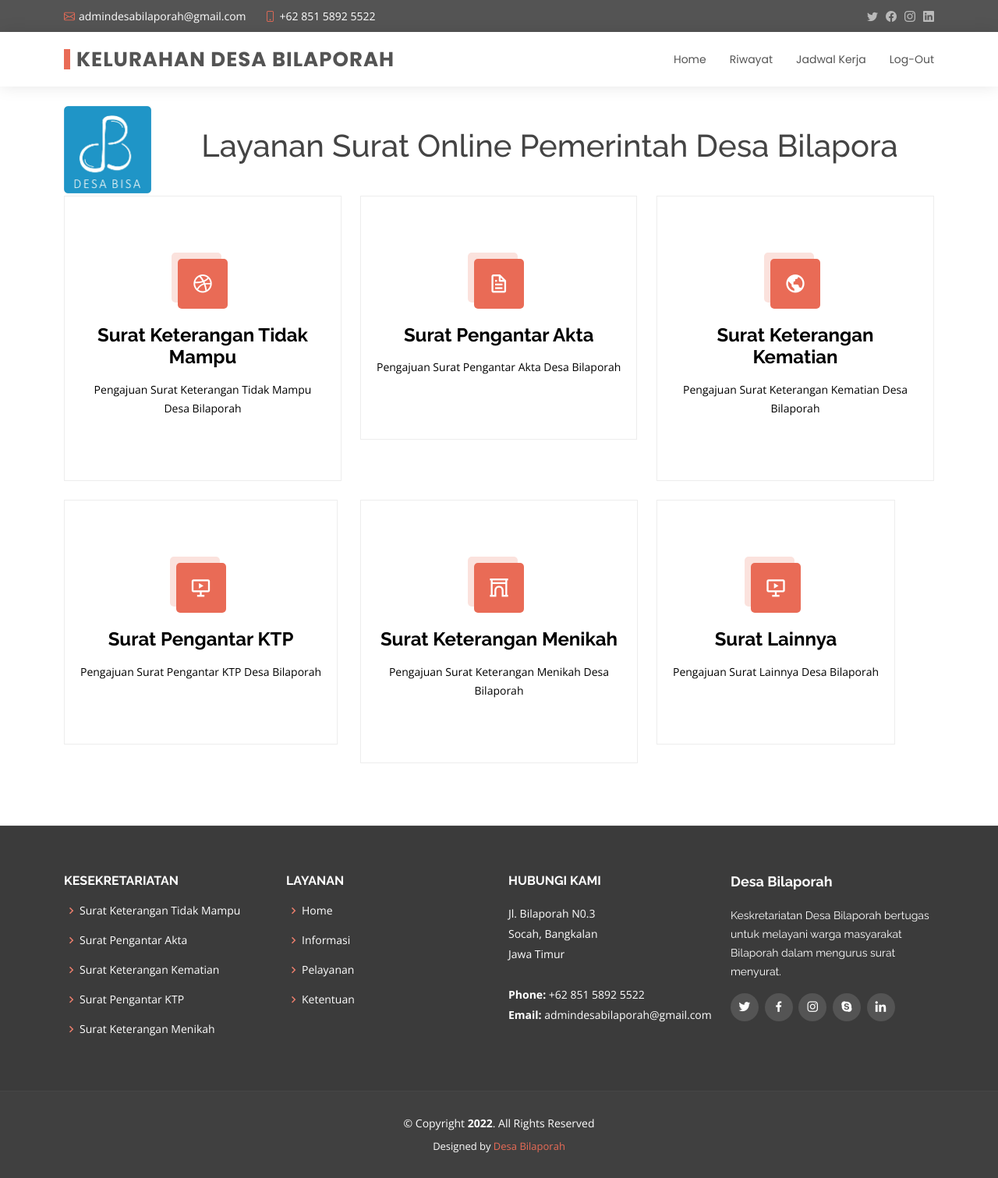
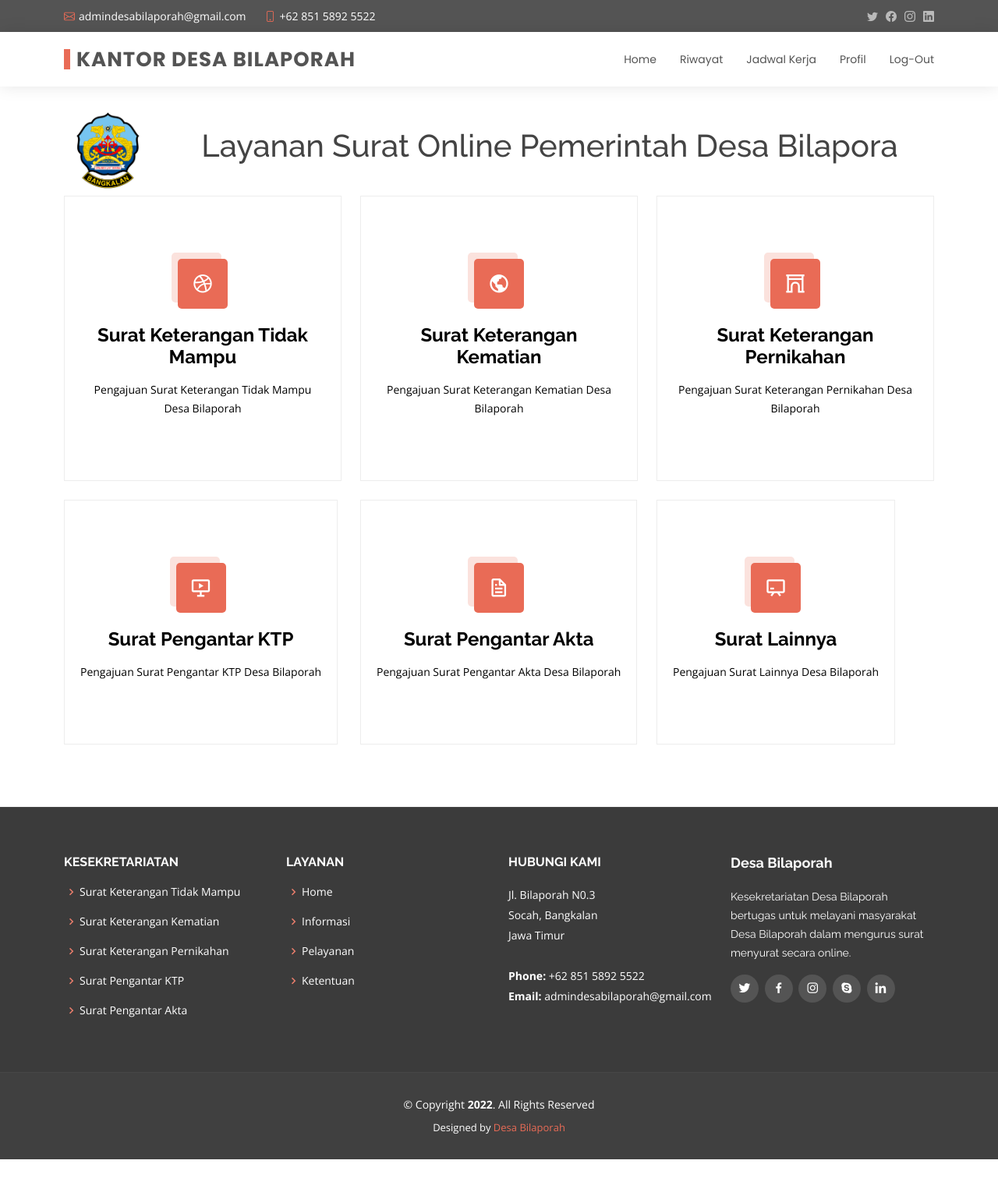
Before and after one commit to yoga-tirta/surat-bilaporah, a PHP site: page /user/home.php in a window 1280 px wide. Shown: the whole page at 78% size. After the commit the page ends 1487 px from the top, so only its background shows below. Run offline with PHP 8.4, Linux system fonts and the light colour scheme; a user stored in the database is signed in; some libraries are stand-ins or nearby versions.

Commit message:
sprint 3

```diff
--- a/desain/footer.php
+++ b/desain/footer.php
@@ -9,10 +9,10 @@
         <h4>Kesekretariatan</h4>
         <ul>
           <li><i class="bx bx-chevron-right"></i> <a href="#">Surat Keterangan Tidak Mampu</a></li>
+          <li><i class="bx bx-chevron-right"></i> <a href="#">Surat Keterangan Kematian</a></li>
+          <li><i class="bx bx-chevron-right"></i> <a href="#">Surat Keterangan Pernikahan</a></li>
+          <li><i class="bx bx-chevron-right"></i> <a href="#">Surat Pengantar KTP</a></li>
           <li><i class="bx bx-chevron-right"></i> <a href="#">Surat Pengantar Akta</a></li>
-          <li><i class="bx bx-chevron-right"></i> <a href="#">Surat Keterangan Kematian</a></li>
-          <li><i class="bx bx-chevron-right"></i> <a href="#">Surat Pengantar KTP</a></li>
-          <li><i class="bx bx-chevron-right"></i> <a href="#">Surat Keterangan Menikah</a></li>
         </ul>
       </div>
 
@@ -39,7 +39,7 @@
 
       <div class="col-lg-3 col-md-6 footer-info">
         <h3>Desa Bilaporah</h3>
-        <p>Keskretariatan Desa Bilaporah bertugas untuk melayani warga masyarakat Bilaporah dalam mengurus surat menyurat.</p>
+        <p>Kesekretariatan Desa Bilaporah bertugas untuk melayani masyarakat Desa Bilaporah dalam mengurus surat menyurat secara online.</p>
         <div class="social-links mt-3">
           <a href="#" class="twitter"><i class="bx bxl-twitter"></i></a>
           <a href="#" class="facebook"><i class="bx bxl-facebook"></i></a>
--- a/desain/navbar.php
+++ b/desain/navbar.php
@@ -20,7 +20,7 @@
 
 
       <div class="logo">
-        <h1><a href="../user/home.php"> Kelurahan Desa Bilaporah</a></h1>
+        <h1><a href="../user/home.php"> Kantor Desa Bilaporah</a></h1>
 
         <!-- Uncomment below if you prefer to use an image logo -->
       </div>
@@ -30,6 +30,7 @@
           <li><a href="../user/home.php">Home</a></li>
           <li><a href="../user/riwayat.php">Riwayat</a></li>
           <li><a href="../user/jadwal.php">Jadwal Kerja</a></li>
+          <li><a href="../user/profil.php">Profil</a></li>
           <li><a href="../proses_login/session_logout.php">Log-Out</a></li>
         </ul>
         <i class="bi bi-list mobile-nav-toggle"></i>
--- a/desain/navbar_admin.php
+++ b/desain/navbar_admin.php
@@ -6,7 +6,7 @@
 
                 <!-- Topbar -->
                 <nav class="navbar navbar-expand navbar-light bg-white topbar mb-4 static-top shadow">
-                    <h1 class="h3 mb-2 text-gray-800">DESA BILAPORAH</h1>
+                    <h1 class="h3 mb-2 text-gray-800">Admin Kesekretariatan Desa Bilaporah</h1>
                     <!-- Topbar Navbar -->
                     <ul class="navbar-nav ml-auto">
                         <div class="topbar-divider d-none d-sm-block"></div>
--- a/desain/sidebar_admin.php
+++ b/desain/sidebar_admin.php
@@ -16,7 +16,8 @@
             <li class="nav-item active">
                 <a class="nav-link" href="../admin/page_admin.php">
                     <i class="fas fa-fw fa-tachometer-alt"></i>
-                    <span>Dashboard</span></a>
+                    <span>Dashboard</span>
+                </a>
             </li>
 
             <!-- Divider -->
@@ -35,7 +36,7 @@
                     <div class="bg-white py-2 collapse-inner rounded">
                         <h6 class="collapse-header">Pilihan</h6>
                         <a class="collapse-item" href="../admin/user.php">Akun User</a>
-                        <a class="collapse-item" href="../admin/warga.php">Data Warga</a>
+                        <!-- <a class="collapse-item" href="../admin/warga.php">Data Warga</a> -->
                     </div>
                 </div>
             </li>
--- a/index.php
+++ b/index.php
@@ -73,7 +73,7 @@ if (isset($_SESSION['nik'])) {
 
 
       <div class="logo">
-        <h1><a href="index.php"> Kelurahan Desa Bilaporah</a></h1>
+        <h1><a href="index.php"> Kantor Desa Bilaporah</a></h1>
 
         <!-- Uncomment below if you prefer to use an image logo -->
       </div>
@@ -102,7 +102,7 @@ if (isset($_SESSION['nik'])) {
             <img src="assets/img/desa.png" alt="" class="img-fluid" style="width: 27%; margin-left: 5%">
             <div class="carousel-content">
               <h2 class="animate__animated animate__fadeInDown">Welcome to <span>Kesekretariatan Desa Bilaporah</span></h2>
-              <p class="animate__animated animate__fadeInUp">Kesekretariatan Desa Bilaporah bertugas untuk melayani warga masyarakat Bilaporah dalam mengurus surat menyurat. Sistem kami terintegrasi secara online sebagai perwujuan pelayanan Pemerintah Desa Bilaporah demi mensukseskan era Digital</p>
+              <p class="animate__animated animate__fadeInUp"><b>Kesekretariatan Desa Bilaporah</b> bertugas untuk melayani masyarakat Desa Bilaporah dalam mengurus surat menyurat. Sistem pelayanan pengajuan surat kami telah terintegrasi secara online sebagai perwujuan pelayanan Pemerintah Desa Bilaporah untuk turut serta mendukung era Digital</p>
               <a href="proses_login/login.php" class="btn-get-started animate__animated animate__fadeInUp">Ajukan Surat</a>
             </div>
           </div>
--- a/user/home.php
+++ b/user/home.php
@@ -62,7 +62,7 @@
         <h1 style="text-align: center; margin-top: -100px; margin-left: 130px; margin-bottom: 40px;" > Layanan Surat Online Pemerintah Desa Bilapora</h1>
 
         <div class="row">
-          <div class="col-lg-4 col-md-6 d-flex align-items-stretch">
+          <div class="col-lg-4 col-md-6 d-flex align-items-stretch mt-md-0">
             <a href="../form_input/form_sktm.php?kode_surat=SKTM" style="color:black">
               <div class="icon-box">
                 <div class="icon"><i class="bx bxl-dribbble"></i></div>
@@ -73,21 +73,21 @@
           </div>
 
           <div class="col-lg-4 col-md-6 d-flex align-items-stretch mt-4 mt-md-0">
-            <a href="../form_input/form_akta.php?kode_surat=SPA" style="color:black">
+            <a href="../form_input/form_kematian.php?kode_surat=SKK" style="color:black">
               <div class="icon-box">
-                <div class="icon"><i class="bx bx-file"></i></div>
-                <h4>Surat Pengantar Akta</h4>
-                <p>Pengajuan Surat Pengantar Akta Desa Bilaporah</p>
+                <div class="icon"><i class="bx bx-world"></i></div>
+                <h4>Surat Keterangan Kematian</h4>
+                <p>Pengajuan Surat Keterangan Kematian Desa Bilaporah</p>
               </div>
             </a>
           </div>
 
           <div class="col-lg-4 col-md-6 d-flex align-items-stretch mt-4 mt-md-0">
-            <a href="../form_input/form_kematian.php?kode_surat=SKK" style="color:black">
+            <a href="../form_input/form_nikah.php?kode_surat=SKM" style="color:black">
               <div class="icon-box">
-                <div class="icon"><i class="bx bx-world"></i></div>
-                <h4>Surat Keterangan Kematian</h4>
-                <p>Pengajuan Surat Keterangan Kematian Desa Bilaporah</p>
+                <div class="icon"><i class="bx bx-arch"></i></div>
+                <h4>Surat Keterangan Pernikahan</h4>
+                <p>Pengajuan Surat Keterangan Pernikahan Desa Bilaporah</p>
               </div>
             </a>
           </div>
@@ -103,11 +103,11 @@
           </div>
 
           <div class="col-lg-4 col-md-6 d-flex align-items-stretch mt-4">
-            <a href="../form_input/form_nikah.php?kode_surat=SKM" style="color:black">
+            <a href="../form_input/form_akta.php?kode_surat=SPA" style="color:black">
               <div class="icon-box">
-                <div class="icon"><i class="bx bx-arch"></i></div>
-                <h4>Surat Keterangan Menikah</h4>
-                <p>Pengajuan Surat Keterangan Menikah Desa Bilaporah</p>
+                <div class="icon"><i class="bx bx-file"></i></div>
+                <h4>Surat Pengantar Akta</h4>
+                <p>Pengajuan Surat Pengantar Akta Desa Bilaporah</p>
               </div>
             </a>
           </div>
@@ -115,7 +115,7 @@
           <div class="col-lg-4 col-md-6 d-flex align-items-stretch mt-4">
             <a href="../form_input/form_lainnya.php?kode_surat=SL" style="color:black">
               <div class="icon-box">
-                <div class="icon"><i class="bx bx-slideshow"></i></div>
+                <div class="icon"><i class='bx bx-chalkboard'></i></div>
                 <h4>Surat Lainnya</h4>
                 <p>Pengajuan Surat Lainnya Desa Bilaporah</p>
               </div>
--- a/user/jadwal.php
+++ b/user/jadwal.php
@@ -70,7 +70,7 @@
         <section id="services" class="services">
             <div class="container" style="margin-top: 40PX;">
                 <img src="../assets/img/desa.png" alt="" class="img-fluid" style="width: 10%; margin-top: 15PX; margin-bottom: 15px; margin-left:180px">
-                <h1 style="text-align: center; margin-top: -90px; margin-left: -75px; margin-bottom: 40px; margin-right:-200px"> Jam Kerja Balai Desa</h1>
+                <h1 style="text-align: center; margin-top: -90px; margin-left: -75px; margin-bottom: 40px; margin-right:-200px">Jam Kerja Kantor Desa Bilaporah</h1>
             </div>
             <div class="contaiiner" style="margin:100px; margin-top:100px">
                 <div class="card w-70" style="margin-bottom: 15px;">
@@ -146,5 +146,4 @@
     <script src="../assets/"></script>
 
 </body>
-
 </html>
--- a/user/riwayat.php
+++ b/user/riwayat.php
@@ -70,7 +70,7 @@
     <section id="services" class="services">
       <div class="container" style="margin-top: 40PX;">
         <img src="../assets/img/desa.png" alt="" class="img-fluid" style="width: 10%; margin-top: 15PX; margin-bottom: 15px; margin-left:180px">
-        <h1 style="text-align: center; margin-top: -90px; margin-left: -75px; margin-bottom: 40px; margin-right:-200px"> RIWAYAT PENGAJUAN SURAT</h1>
+        <h1 style="text-align: center; margin-top: -90px; margin-left: -75px; margin-bottom: 40px; margin-right:-200px">Riwayat Pengajuan Surat</h1>
       </div>
       <div class="contaiiner" style="margin:100px; margin-top:100px">
         <?php
```
Also changed, not shown: assets/img/desa.png, assets/img/gresik.png (deleted), user/profil.php (added), 3 other files.
